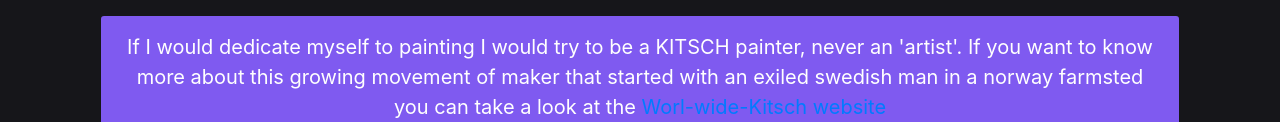
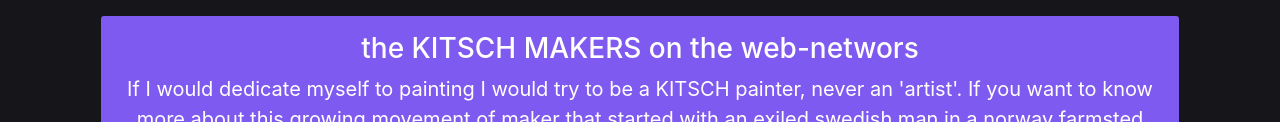
Before and after one commit to tomas-aragon/personal-website-2023, a website: page index.html in a window 1280 px wide. Shown: the part 6074-6196 px from the top of the page. Drawn offline with nearby package versions, Linux system fonts and the light colour scheme.

Commit message:
added an h3

```diff
--- a/index.html
+++ b/index.html
@@ -337,6 +337,7 @@
 
 
     <section id="personal-poetry" class="centrar-hor pp-accent pp-font-primary p-3 m-3 radio">
+      <h3>the KITSCH MAKERS on the web-networs</h3>
       <p>If I would dedicate myself to painting I would try to be a KITSCH painter, never an 'artist'. If you want to know more about this growing movement of maker that started with an exiled swedish man in a norway farmsted you can take a look at the <a href="https://worldwidekitsch.com/work/?p_id=21157&works=1">Worl-wide-Kitsch website</a></p>
     </section>
 
```
